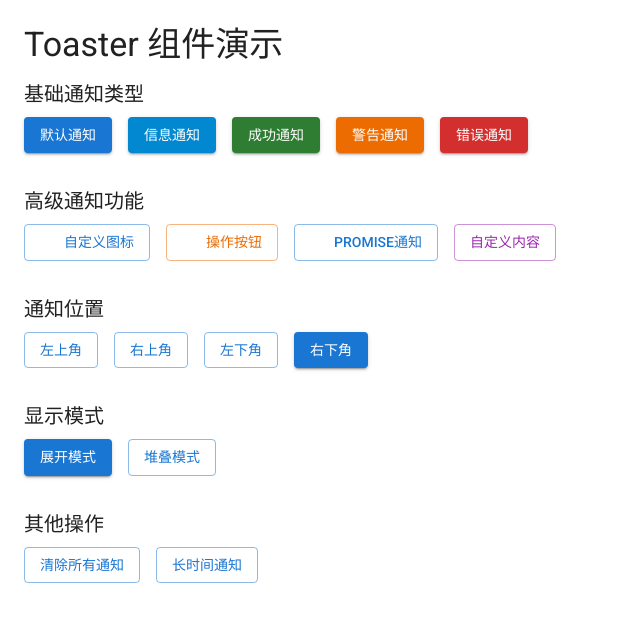
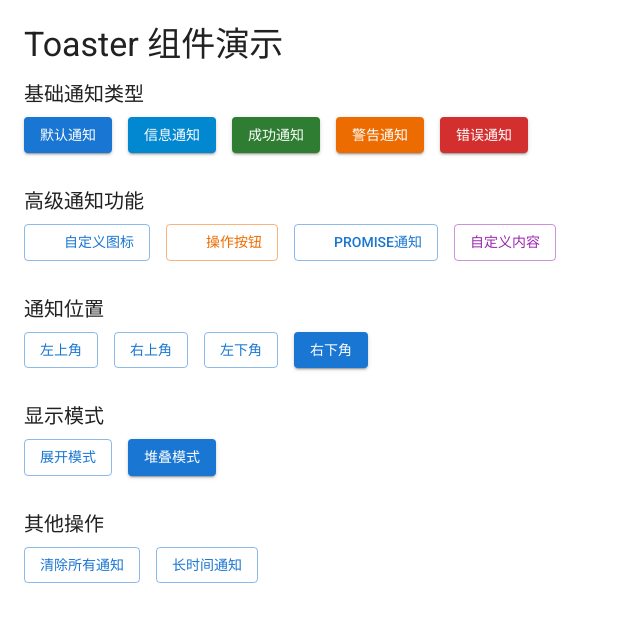
Before and after one commit to wh5938316/material-ui-toaster, a Next.js app in the folder demo/: page / in a window 1280 px wide. Shown: the top 622 px of the page, without its empty margins (0-640 px from the left). Built offline with nearby package versions, Linux system fonts and the light colour scheme; some icons are missing; what @mui/material-nextjs would draw is missing.

Commit message:
fix: change default state of expand in ToasterDemo from true to false

```diff
--- a/demo/src/app/demo.tsx
+++ b/demo/src/app/demo.tsx
@@ -17,7 +17,7 @@ const wait = (ms: number) => new Promise((resolve) => setTimeout(resolve, ms));
 
 export default function ToasterDemo() {
   const [position, setPosition] = React.useState<ToasterPosition>('bottom-right');
-  const [expand, setExpand] = React.useState<boolean>(true);
+  const [expand, setExpand] = React.useState<boolean>(false);
 
   // 显示一条通知
   const showToast = (type?: 'info' | 'success' | 'warning' | 'error' | 'default') => {
```
